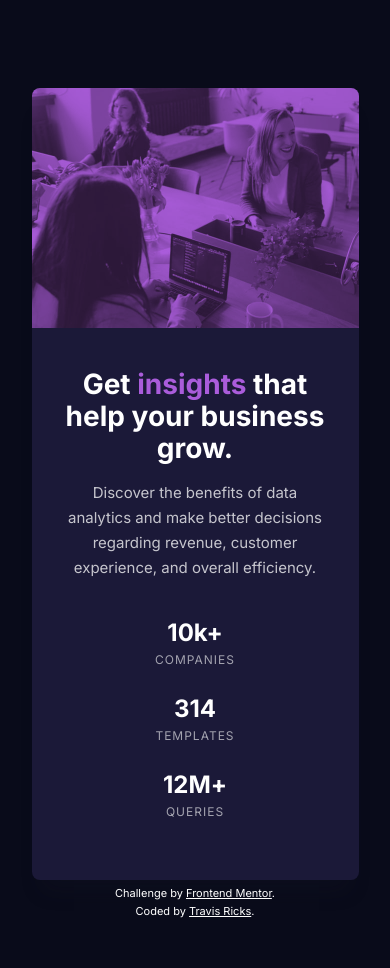
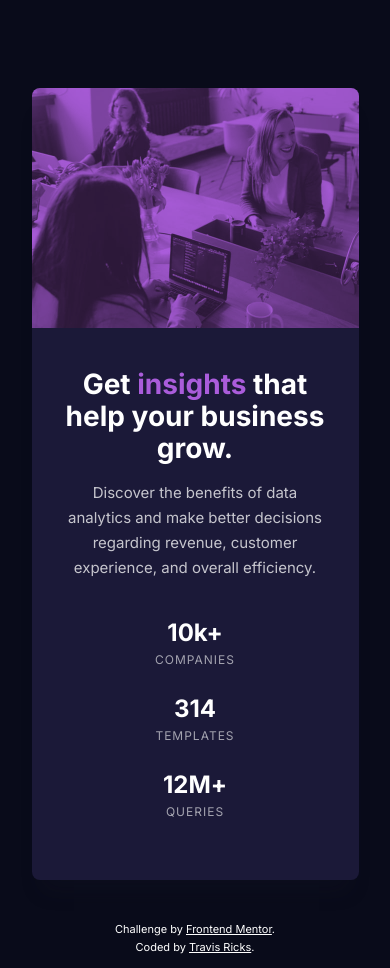
Before and after one commit to travisricks/stats-preview-card-component, a website built with Parcel: page src/index.html in a window 390 px wide. Before the commit the page ends 932 px from the top, so only its background shows below. Built offline with nearby package versions, Linux system fonts and the light colour scheme.

Commit message:
fix attribution spacing on mobile

```diff
--- a/src/index.html
+++ b/src/index.html
@@ -66,7 +66,7 @@
       Challenge by
       <a href="https://www.frontendmentor.io?ref=challenge" target="_blank"
         >Frontend Mentor</a
-      >. Coded by
+      >. Coded&nbsp;by
       <a href="https://github.com/travisricks" target="_blank">Travis Ricks</a>.
     </div>
   </body>
--- a/src/scss/styles.scss
+++ b/src/scss/styles.scss
@@ -27,6 +27,7 @@ body {
   letter-spacing: 0;
   text-align: center;
   position: relative;
+  padding: 88px 0;
 
   @media (min-width: $desktop) {
     display: grid;
@@ -36,7 +37,7 @@ body {
 .wrapper {
   background: $blue-desaturated;
   max-width: 327px;
-  margin: 88px auto;
+  margin: 0 auto;
   box-shadow: 0 20px 20px -10px rgba(23, 25, 41, 0.2);
   border-radius: 8px;
 
```
